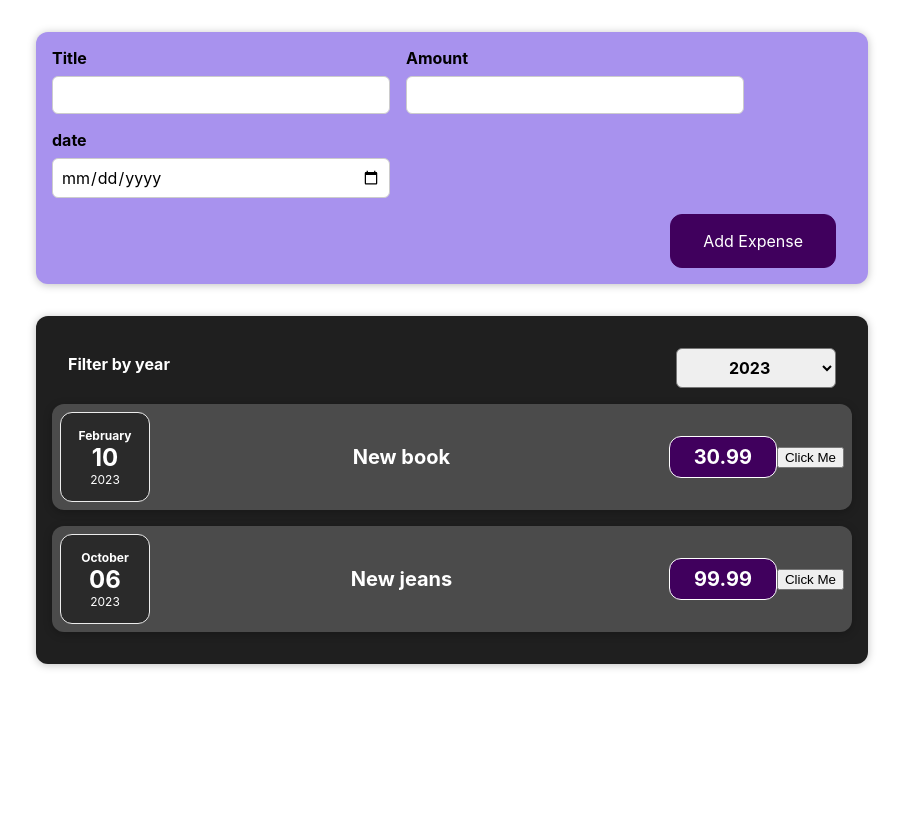
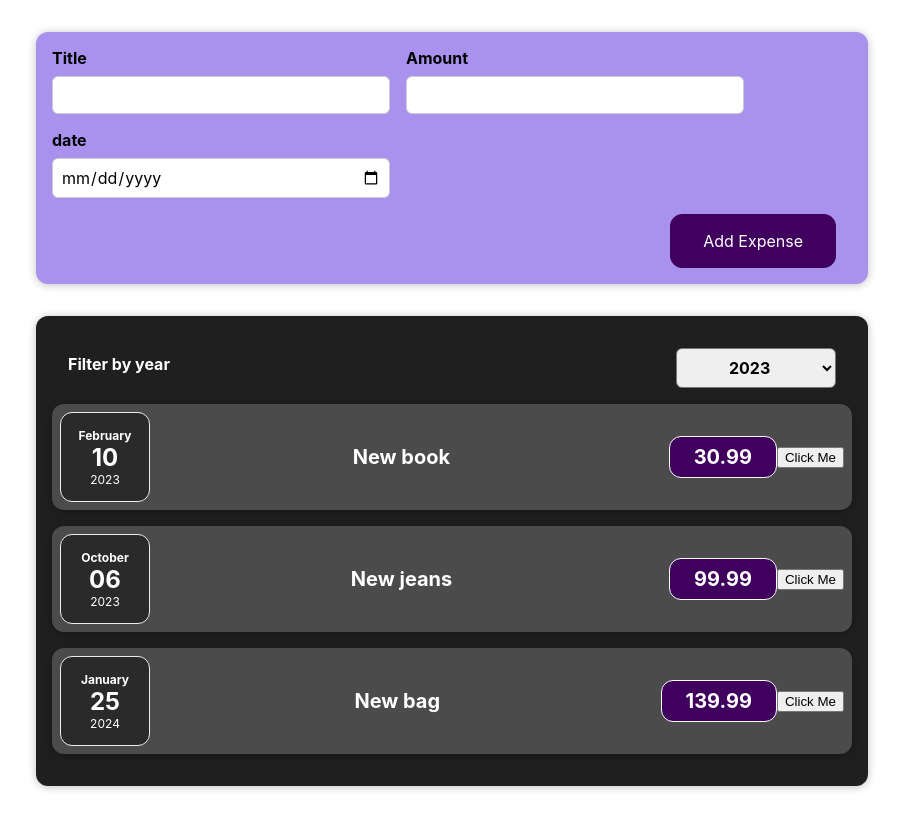
Before and after one commit to MadliReiljan/React, a React (Create React App) app: page / in a window 1280 px wide. Shown: the whole page, without its empty margins (188-1091 px from the left). Built offline with nearby package versions, Linux system fonts and the light colour scheme.

Commit message:
Component id key

```diff
--- a/src/App.js
+++ b/src/App.js
@@ -4,17 +4,25 @@
 
 const App = () => {
 
-  const expenses=[
+  const DYMMY_EXPENSES=[
     {
+        id: 'id1',
         date: new Date(2023, 1, 10),
         title: 'New book',
         price: 30.99
     },
     {
+        id: 'id2',
         date: new Date(2023, 9, 6),
         title: 'New jeans',
         price: 99.99
     },
+    {
+        id: 'id3',
+        date: new Date(2024, 0, 25),
+        title: 'New bag',
+        price: 139.99
+    }
 ]
 
 const addExpenseHandler = (expense) => {
@@ -25,7 +33,7 @@
   return (
     <div className='App'>
       <NewExpense onAddExpense={addExpenseHandler}></NewExpense>
-      <Expenses expenses={expenses} />
+      <Expenses expenses={DYMMY_EXPENSES} />
     </div>
   );
 }
--- a/src/components/Expenses/Expenses.js
+++ b/src/components/Expenses/Expenses.js
@@ -8,11 +8,15 @@
       console.log('Year data in Expenses.js ' + filteredYear)
     }
 
+
     return (
       <Card className="expenses">
         <ExpensesFilter onChangeFilter={filterChangeHandler}/>
-			<ExpenseItem expenseData={props.expenses[0]}/>
-      <ExpenseItem expenseData={props.expenses[1]}/>
+        {
+            props.expenses.map((expense) => {
+              return <ExpenseItem expenseData={expense} key={expense.id}/>
+            })
+        }
       </Card>
     )
 }
```
Lines whose indentation alone changed are shown as unchanged.
